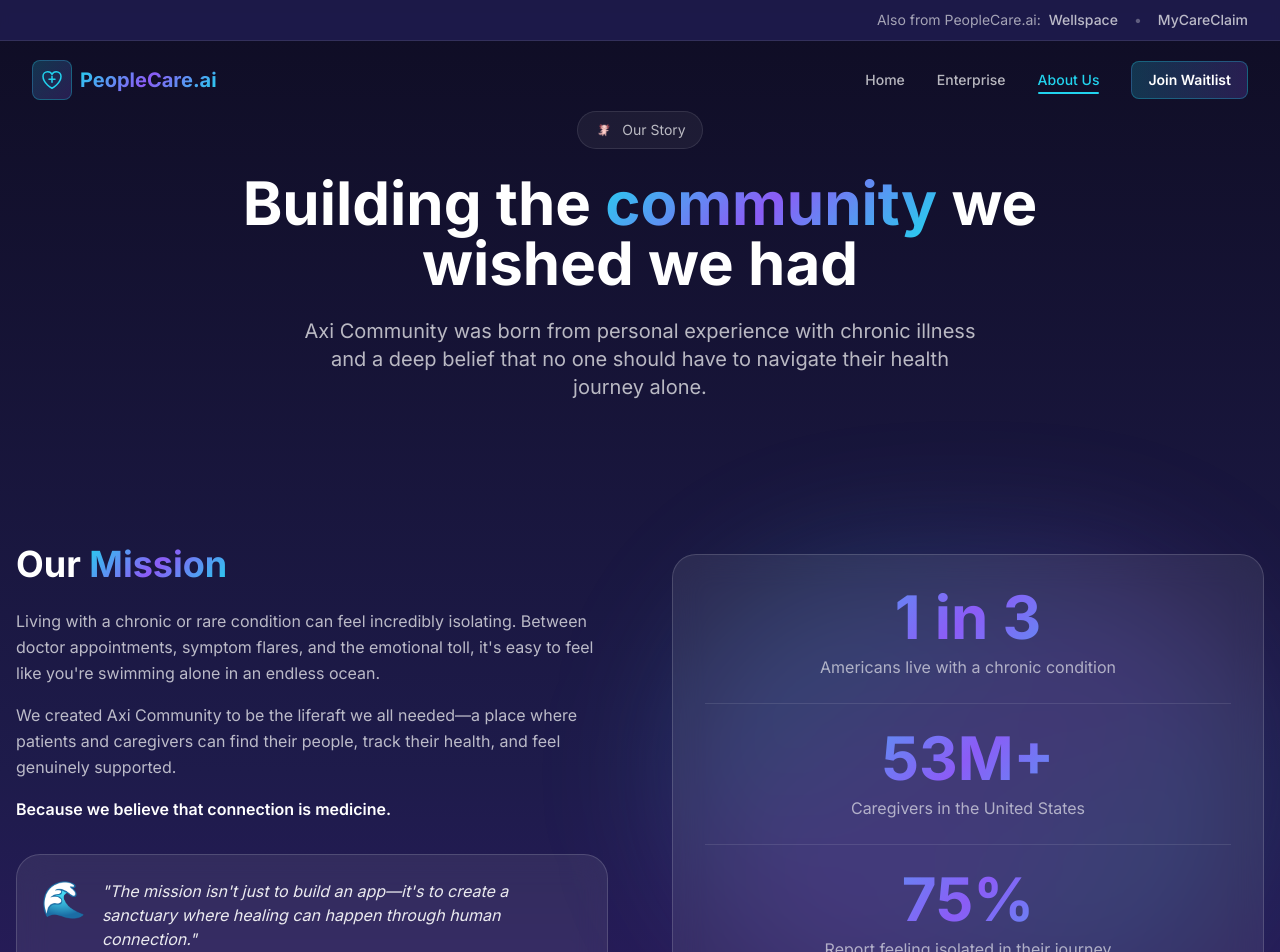
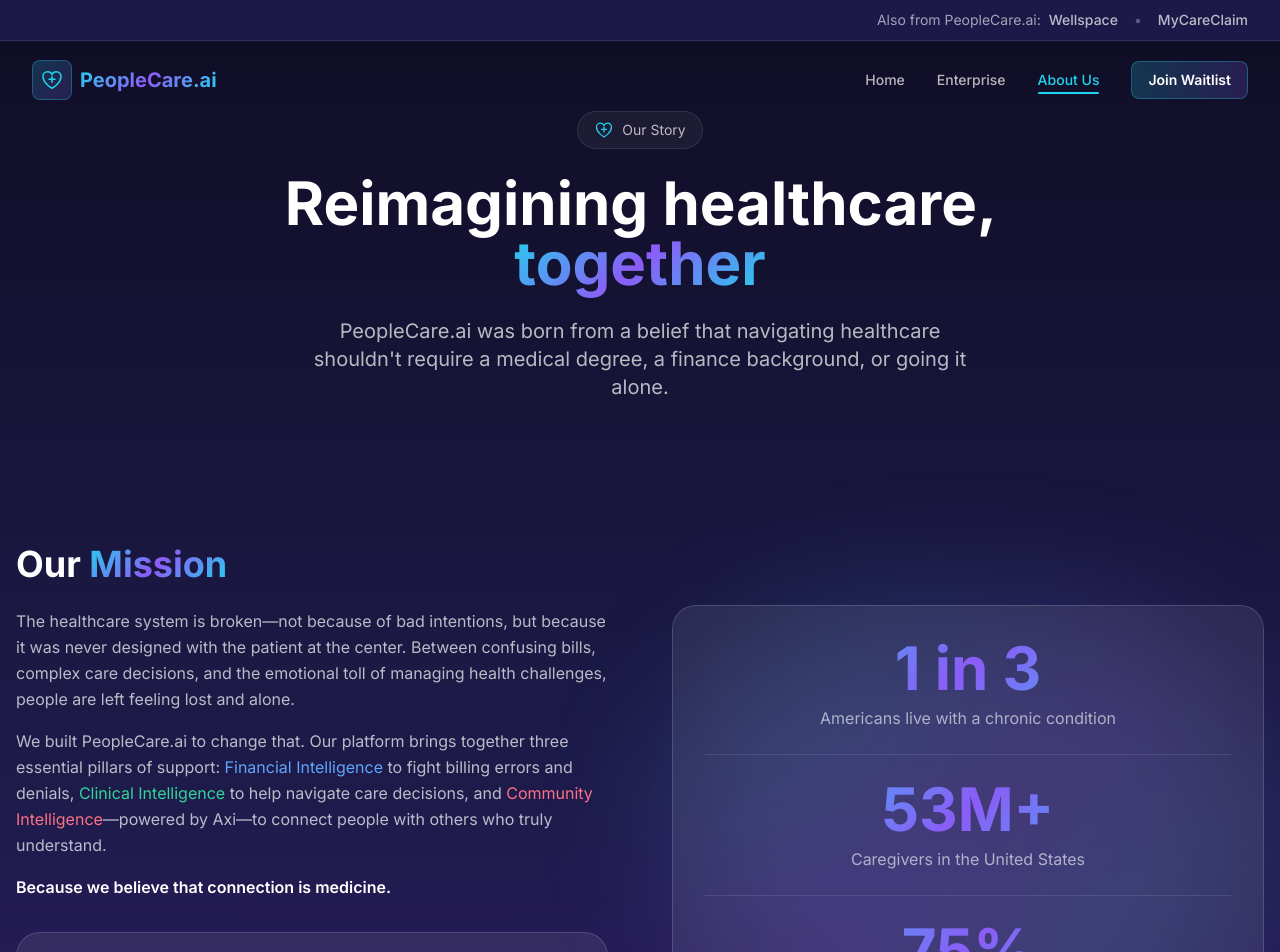
Before and after one commit to pnarciso1/Axi_Community_Web, a Next.js app: page /about in a window 1280 px wide. Shown: the top 952 px of the page. Built offline with nearby package versions, Linux system fonts and the light colour scheme.

Commit message:
Update About Us page with PeopleCare.ai platform messaging

```diff
--- a/src/app/about/page.tsx
+++ b/src/app/about/page.tsx
@@ -93,13 +93,10 @@
               transition={{ duration: 0.6 }}
               className="inline-flex items-center gap-2 px-4 py-2 mb-6 rounded-full bg-white/5 border border-white/10"
             >
-              <Image
-                src="/visuals/AxiAvatar.png"
-                alt="Axi"
-                width={20}
-                height={20}
-                className="object-contain"
-              />
+              <svg className="w-5 h-5 text-accent-cyan" viewBox="0 0 24 24" fill="none" stroke="currentColor" strokeWidth="1.5">
+                <path strokeLinecap="round" strokeLinejoin="round" d="M21 8.25c0-2.485-2.099-4.5-4.688-4.5-1.935 0-3.597 1.126-4.312 2.733-.715-1.607-2.377-2.733-4.313-2.733C5.1 3.75 3 5.765 3 8.25c0 7.22 9 12 9 12s9-4.78 9-12z" />
+                <path strokeLinecap="round" strokeLinejoin="round" d="M12 8.25v3m0 0v3m0-3h3m-3 0H9" />
+              </svg>
               <span className="text-sm text-white/70">Our Story</span>
             </motion.div>
 
@@ -109,8 +106,8 @@
             transition={{ delay: 0.1, duration: 0.6 }}
             className="text-4xl sm:text-5xl lg:text-6xl font-bold mb-6"
           >
-            Building the{' '}
-            <span className="text-gradient">community</span> we wished we had
+            Reimagining healthcare,{' '}
+            <span className="text-gradient">together</span>
           </motion.h1>
 
           <motion.p
@@ -119,8 +116,8 @@
             transition={{ delay: 0.2, duration: 0.6 }}
             className="text-xl text-white/70 max-w-2xl mx-auto"
           >
-            Axi Community was born from personal experience with chronic illness and a
-            deep belief that no one should have to navigate their health journey alone.
+            PeopleCare.ai was born from a belief that navigating healthcare shouldn&apos;t
+            require a medical degree, a finance background, or going it alone.
           </motion.p>
         </div>
       </section>
@@ -142,14 +139,17 @@
 
               <div className="space-y-4 text-white/70 leading-relaxed">
                 <p>
-                  Living with a chronic or rare condition can feel incredibly isolating.
-                  Between doctor appointments, symptom flares, and the emotional toll,
-                  it&apos;s easy to feel like you&apos;re swimming alone in an endless ocean.
+                  The healthcare system is broken—not because of bad intentions, but because
+                  it was never designed with the patient at the center. Between confusing bills,
+                  complex care decisions, and the emotional toll of managing health challenges,
+                  people are left feeling lost and alone.
                 </p>
                 <p>
-                  We created Axi Community to be the liferaft we all needed—a place
-                  where patients and caregivers can find their people, track their health,
-                  and feel genuinely supported.
+                  We built PeopleCare.ai to change that. Our platform brings together three
+                  essential pillars of support: <span className="text-blue-400">Financial Intelligence</span> to
+                  fight billing errors and denials, <span className="text-emerald-400">Clinical Intelligence</span> to
+                  help navigate care decisions, and <span className="text-rose-400">Community Intelligence</span>—powered
+                  by Axi—to connect people with others who truly understand.
                 </p>
                 <p className="text-white font-semibold">
                   Because we believe that connection is medicine.
@@ -158,13 +158,14 @@
 
               <GlassCard className="mt-8 p-6" hover={false}>
                 <div className="flex gap-4 items-start">
-                  <span className="text-4xl">🌊</span>
+                  <span className="text-4xl">💙</span>
                   <div>
                     <p className="text-white/90 italic mb-2">
-                      &quot;The mission isn&apos;t just to build an app—it&apos;s to create a sanctuary
-                      where healing can happen through human connection.&quot;
+                      &quot;The mission isn&apos;t just to build technology—it&apos;s to give every person the
+                      support team they deserve, whether they&apos;re managing a chronic condition, fighting
+                      a bill, or simply looking for someone who gets it.&quot;
                     </p>
-                    <p className="text-sm text-white/50">— The Axi Team</p>
+                    <p className="text-sm text-white/50">— The PeopleCare Team</p>
                   </div>
                 </div>
               </GlassCard>
```
